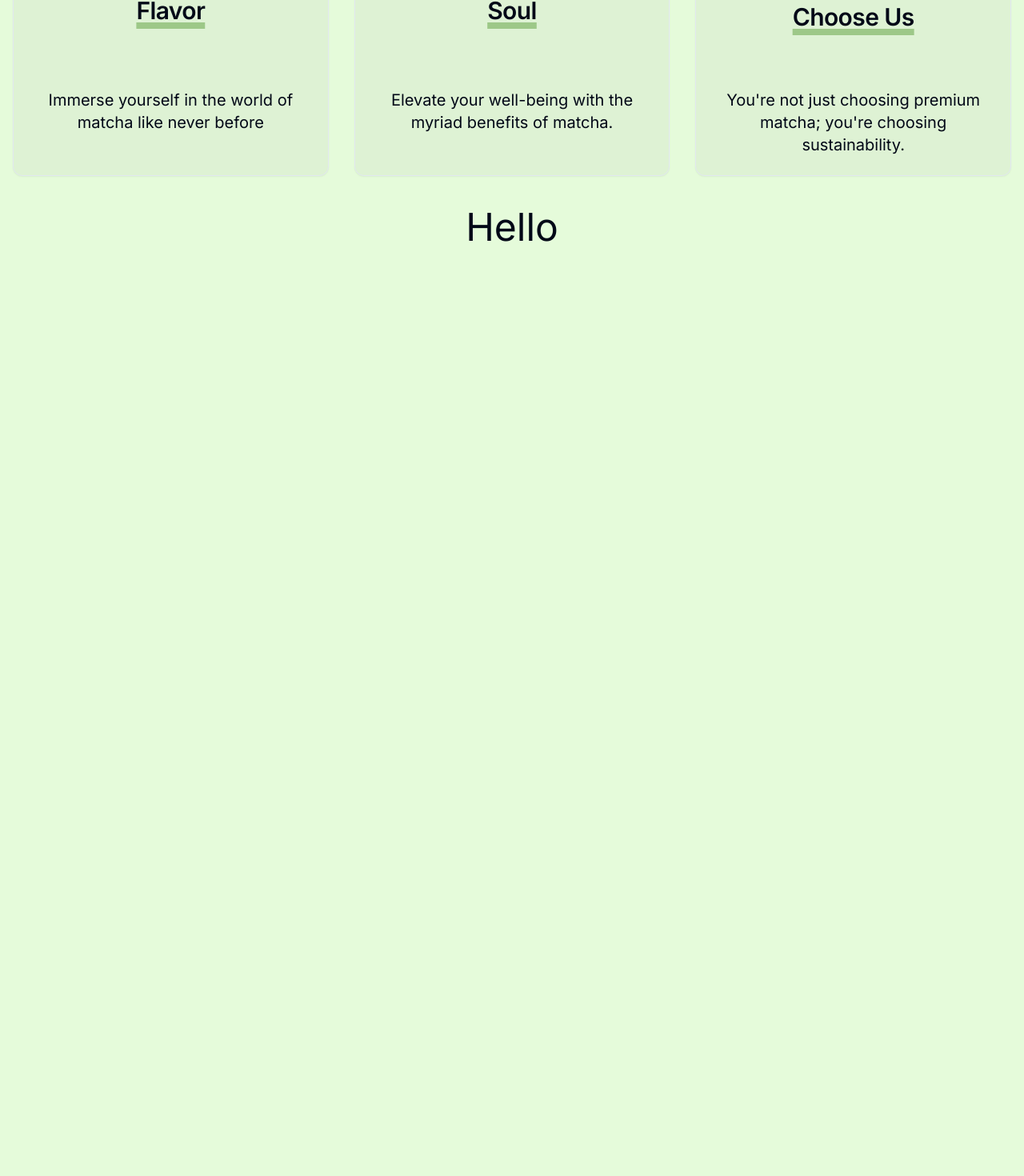
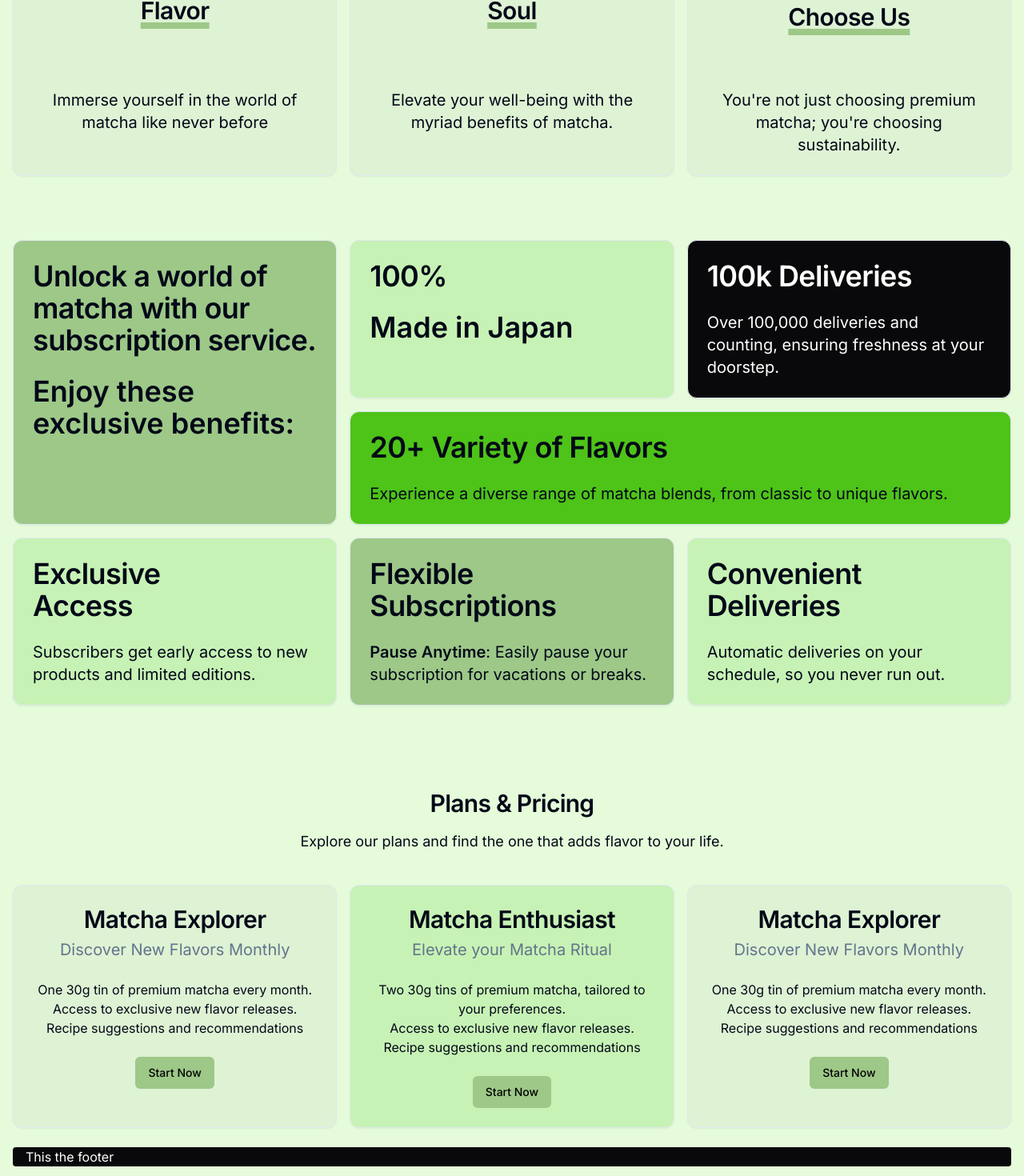
Before and after one commit to jedaydiya/matcha-app, a Next.js app: page / in a window 1280 px wide. Shown: the part 1128-2598 px from the top of the page at 80% size. Before the commit the page ends 1448 px from the top, so only its background shows below. Built offline with nearby package versions, Linux system fonts and the light colour scheme.

Commit message:
Added Bento Cards and Subscription Components

```diff
--- a/app/page.tsx
+++ b/app/page.tsx
@@ -11,12 +11,16 @@ import {
 import Header from "../components/header"
 import HeroSection from "@/components/hero-section";
 import Features from "@/components/features";
+import Subscription from "@/components/subscriptions";
+import Footer from "@/components/footer";
 export default function Home() {
   return (
     <>
       <Header></Header>
       <HeroSection></HeroSection>
       <Features></Features>
+      <Subscription></Subscription>
+      <Footer></Footer>
     </>
   );
 }
--- /dev/null
+++ b/components/bento-cards.tsx
@@ -0,0 +1,96 @@
+import {
+  Card,
+  CardContent,
+  CardHeader,
+  CardTitle,
+} from "@/components/ui/card";
+
+export default function BentoCards() {
+  return (
+    <>
+      <section className="mt-20 grid grid-cols-3 gap-4">
+        <Card className="row-span-2 bg-primary">
+          <CardHeader>
+            <CardTitle><p className="text-4xl font-semibold">
+              Unlock a world of matcha with our subscription service.
+            </p>
+            </CardTitle>
+          </CardHeader>
+          <CardContent>
+            <p className="text-4xl font-semibold">
+              Enjoy these exclusive benefits:
+            </p>
+          </CardContent>
+        </Card>
+
+        <Card className="bg-secondary">
+          <CardHeader>
+            <CardTitle>
+              <p className="text-4xl font-semibold ">100%</p>
+            </CardTitle>
+          </CardHeader>
+          <CardContent>
+            <p className="text-4xl font-semibold">Made in Japan</p>
+          </CardContent>
+        </Card>
+
+        <Card className="bg-zinc-950">
+          <CardHeader>
+            <CardTitle>
+              <p className="text-4xl font-semibold text-white">
+                100k Deliveries
+              </p>
+            </CardTitle>
+          </CardHeader>
+          <CardContent>
+            <p className="text-xl text-white">
+              Over 100,000 deliveries and counting, ensuring freshness at your
+              doorstep.
+            </p>
+          </CardContent>
+        </Card>
+
+        <Card className="col-span-2 bg-accent">
+          <CardHeader>
+            <CardTitle>
+              <p className="text-4xl font-semibold">20+ Variety of Flavors</p>
+            </CardTitle>
+          </CardHeader>
+          <CardContent>
+            <p className="text-xl">Experience a diverse range of matcha blends, from classic to unique flavors.</p>
+          </CardContent>
+        </Card>
+
+        <Card className="bg-secondary">
+          <CardHeader>
+            <CardTitle>
+              <p className="text-4xl font-semibold">Exclusive</p>
+              <p className="text-4xl font-semibold">Access</p>
+            </CardTitle>
+          </CardHeader>
+          <CardContent>
+            <p className="text-xl">Subscribers get early access to new products and limited editions.</p>
+          </CardContent>
+        </Card>
+
+        <Card className="bg-primary">
+          <CardHeader>
+            <CardTitle><p className="text-4xl font-semibold">Flexible Subscriptions</p></CardTitle>
+          </CardHeader>
+          <CardContent>
+            <p className="text-xl"><span className="font-semibold">Pause Anytime</span>: Easily pause your subscription for vacations or breaks.</p>
+          </CardContent>
+        </Card>
+
+        <Card className="bg-secondary">
+          <CardHeader>
+            <CardTitle><p className="text-4xl font-semibold">Convenient Deliveries</p></CardTitle>
+          </CardHeader>
+          <CardContent>
+            <p className="text-xl">Automatic deliveries on your schedule, so you never run out.</p>
+          </CardContent>
+        </Card>
+      </section>
+    </>
+  );
+}
--- a/components/features.tsx
+++ b/components/features.tsx
@@ -6,6 +6,7 @@ import {
   CardHeader,
   CardTitle,
 } from "@/components/ui/card";
+import BentoCards from "./bento-cards";
 
 export default function Features() {
   return (
@@ -14,10 +15,10 @@ export default function Features() {
         <h2 className=" scroll-m-20 text-center text-3xl font-semibold tracking-tight transition-colors first:mt-0">
           Why Matcha ?
         </h2>
-        <div className="mt-10 grid grid-cols-3 gap-8">
+        <div className="mt-10 grid grid-cols-3 gap-4">
           <Card className="text-center">
             <CardHeader>
-              <div className="w-24 h-24 rounded-full bg-gradient-to-br from-primary via-secondary to-accent mx-auto"></div>
+              <div className="mx-auto h-24 w-24 rounded-full bg-gradient-to-br from-primary via-secondary to-accent"></div>
               <CardTitle>
                 <p className="mt-10 text-3xl underline decoration-primary decoration-8">
                   Indulge in Unrivaled Flavor
@@ -25,42 +26,49 @@ export default function Features() {
               </CardTitle>
             </CardHeader>
             <CardFooter>
-              <p className="mt-14 text-xl">Immerse yourself in the world of matcha like never before</p>
+              <p className="mt-14 text-xl">
+                Immerse yourself in the world of matcha like never before
+              </p>
             </CardFooter>
           </Card>
 
           <Card className="text-center">
             <CardHeader>
-              <div className="w-24 h-24 rounded-full bg-gradient-to-br from-primary via-secondary to-accent mx-auto"></div>
+              <div className="mx-auto h-24 w-24 rounded-full bg-gradient-to-br from-primary via-secondary to-accent"></div>
               <CardTitle>
-                <p className="text-3xl mt-10 underline decoration-primary decoration-8">
+                <p className="mt-10 text-3xl underline decoration-primary decoration-8">
                   Nourish Your Body and Soul
                 </p>
               </CardTitle>
             </CardHeader>
             <CardFooter>
-              <p className="mt-14 text-xl">Elevate your well-being with the myriad benefits of matcha.</p>
+              <p className="mt-14 text-xl">
+                Elevate your well-being with the myriad benefits of matcha.
+              </p>
             </CardFooter>
           </Card>
 
           <Card className="text-center">
             <CardHeader>
-              <div className="w-24 h-24 rounded-full bg-gradient-to-br from-primary via-secondary to-accent mx-auto"></div>
+              <div className="mx-auto h-24 w-24 rounded-full bg-gradient-to-br from-primary via-secondary to-accent"></div>
               <CardTitle>
-                <p className="text-3xl mt-10 underline decoration-primary decoration-8">
+                <p className="mt-10 text-3xl underline decoration-primary decoration-8">
                   Choose Green,
                 </p>
-                <p className="text-3xl decoration-primary decoration-8 underline mt-2">Choose Us</p>
+                <p className="mt-2 text-3xl underline decoration-primary decoration-8">
+                  Choose Us
+                </p>
               </CardTitle>
             </CardHeader>
             <CardFooter>
-              <p className="mt-12 text-xl">You're not just choosing premium matcha; you're choosing sustainability.</p>
+              <p className="mt-12 text-xl">
+                You're not just choosing premium matcha; you're choosing
+                sustainability.
+              </p>
             </CardFooter>
           </Card>
-
-
         </div>
-        <h1 className="text-center text-5xl mt-10">Hello</h1>
+        <BentoCards></BentoCards>
       </section>
     </>
   );
--- /dev/null
+++ b/components/footer.tsx
@@ -0,0 +1,11 @@
+export default function Footer() {
+  return (
+    <>
+      <footer className="mx-auto w-full max-w-7xl px-4 py-3">
+        <div className="bg-zinc-950 rounded-sm px-4">
+          <p className="text-white">This the footer</p>
+        </div>
+      </footer>
+    </>
+  );
+}
--- a/components/header.tsx
+++ b/components/header.tsx
@@ -7,8 +7,8 @@ export default function Header() {
         <Container>
           <div className="relative flex h-16 w-full items-center justify-between px-4 sm:px-6 lg:px-8">
             <div className="flex items-center">
-              <h1 className="scroll-m-20 text-4xl font-extrabold tracking-tight lg:text-5xl">
-                Matcha
+              <h1 className="scroll-m-20 text-4xl font-extrabold tracking-tight lg:text-4xl">
+                hiraya
               </h1>
             </div>
             <nav className="mx-6 flex items-center space-x-4">
--- /dev/null
+++ b/components/subscriptions.tsx
@@ -0,0 +1,84 @@
+import {
+  Card,
+  CardContent,
+  CardDescription,
+  CardFooter,
+  CardHeader,
+  CardTitle,
+} from "@/components/ui/card";
+import { Button } from "@/components/ui/button";
+
+export default function Subscription() {
+  return (
+    <>
+      <section className="mx-auto mt-20 w-full max-w-7xl px-4 py-3">
+        <h2 className=" scroll-m-20 text-center text-3xl font-semibold tracking-tight transition-colors first:mt-0">
+          Plans & Pricing
+        </h2>
+        <p className="mt-4 text-center text-lg">
+          {" "}
+          Explore our plans and find the one that adds flavor to your life.
+        </p>
+
+        <div className="mt-10 grid grid-cols-3 gap-4">
+          <Card className="text-center">
+            <CardHeader>
+              <CardTitle>
+                <p className="text-3xl">Matcha Explorer</p>
+              </CardTitle>
+              <CardDescription>
+                <p className="text-xl">Discover New Flavors Monthly</p>
+              </CardDescription>
+            </CardHeader>
+            <CardContent>
+              <p>One 30g tin of premium matcha every month.</p>
+              <p>Access to exclusive new flavor releases.</p>
+              <p>Recipe suggestions and recommendations</p>
+            </CardContent>
+            <CardFooter className="justify-center"><Button>Start Now</Button></CardFooter>
+          </Card>
+
+          <Card className="bg-secondary text-center">
+            <CardHeader>
+              <CardTitle>
+                <p className="text-3xl">Matcha Enthusiast</p>
+              </CardTitle>
+              <CardDescription>
+                <p className="text-xl">Elevate your Matcha Ritual</p>
+              </CardDescription>
+            </CardHeader>
+            <CardContent>
+              <p>
+                Two 30g tins of premium matcha, tailored to your preferences.
+              </p>
+              <p>Access to exclusive new flavor releases.</p>
+              <p>Recipe suggestions and recommendations</p>
+            </CardContent>
+            <CardFooter className="justify-center">
+              <Button>Start Now</Button>
+            </CardFooter>
+          </Card>
+
+          <Card className="text-center">
+            <CardHeader>
+              <CardTitle>
+                <p className="text-3xl">Matcha Explorer</p>
+              </CardTitle>
+              <CardDescription>
+                <p className="text-xl">Discover New Flavors Monthly</p>
+              </CardDescription>
+            </CardHeader>
+            <CardContent>
+              <p>One 30g tin of premium matcha every month.</p>
+              <p>Access to exclusive new flavor releases.</p>
+              <p>Recipe suggestions and recommendations</p>
+            </CardContent>
+            <CardFooter className="justify-center">
+              <Button>Start Now</Button>
+            </CardFooter>
+          </Card>
+        </div>
+      </section>
+    </>
+  );
+}
```
